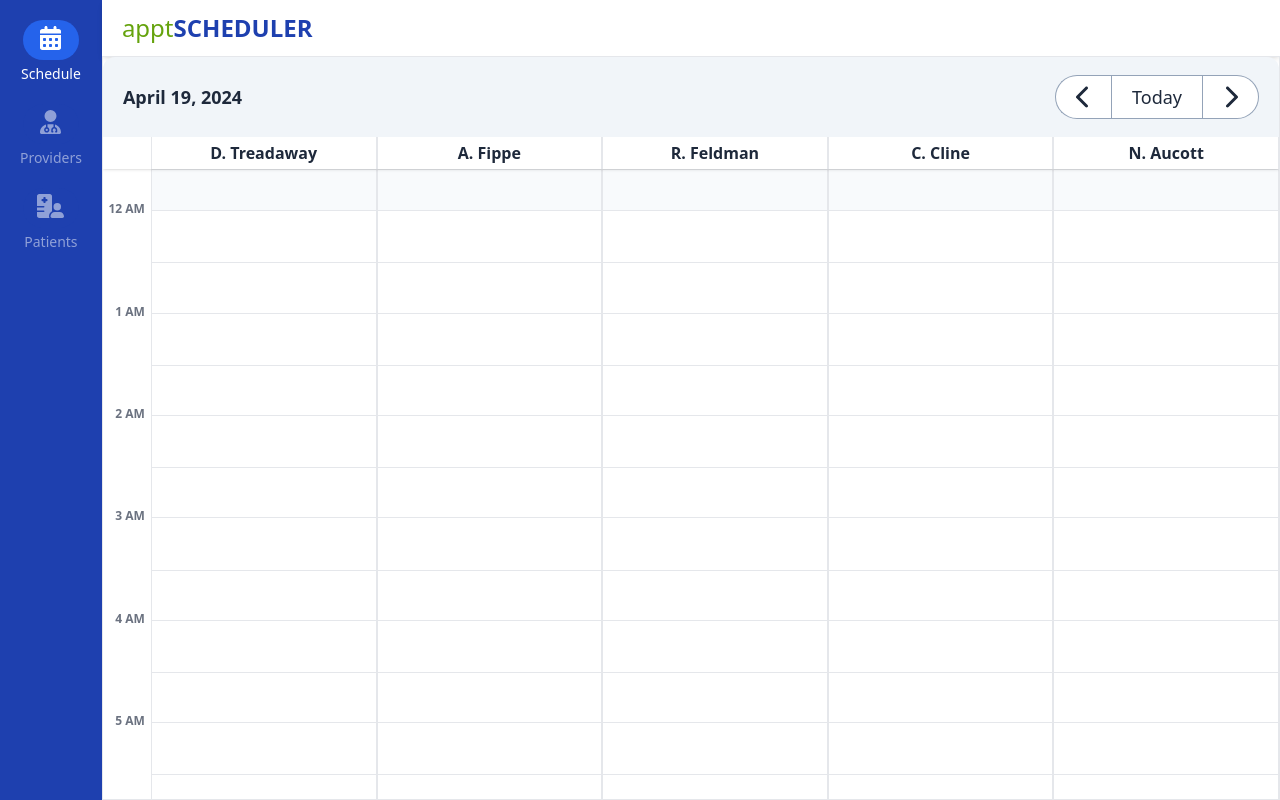
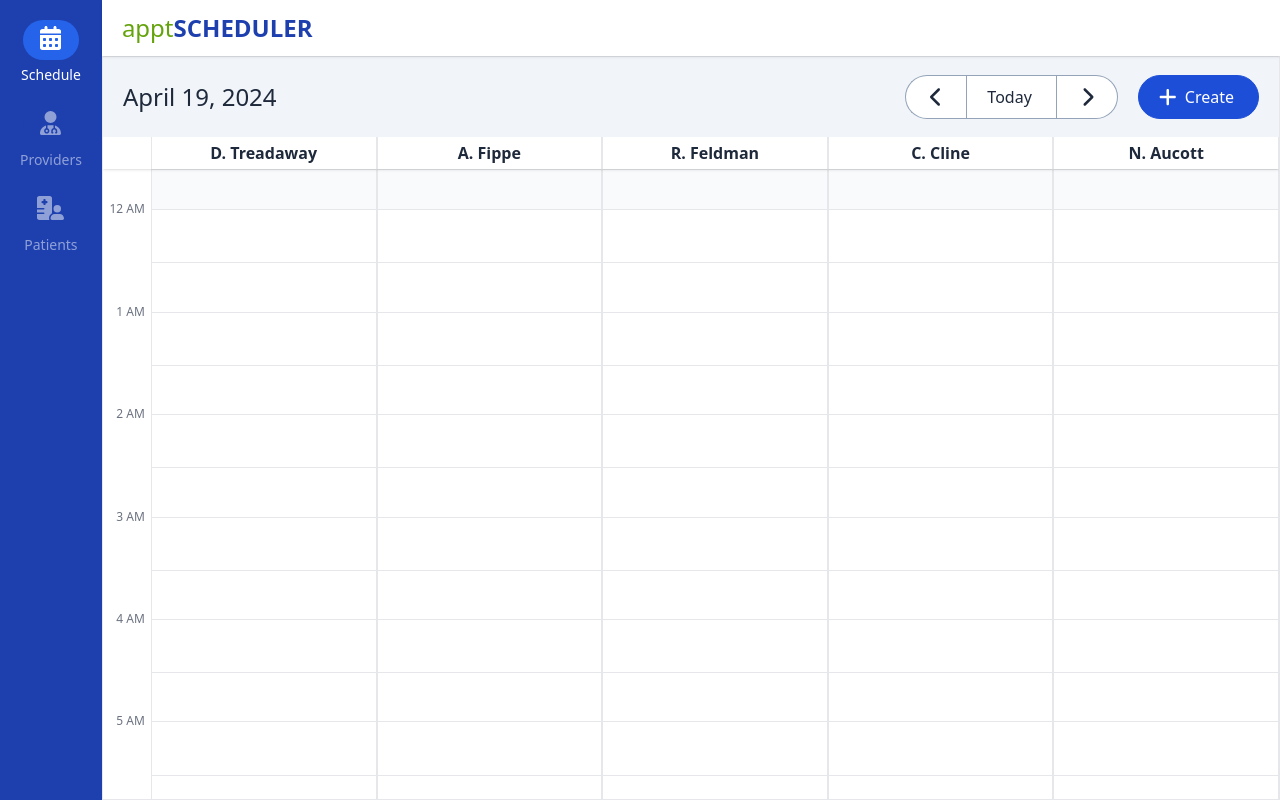
Before and after one commit to srlindsey07/SchedulerVue, a Vue app: page /schedule in a window 1280 px wide. Built offline with nearby package versions, Linux system fonts and the light colour scheme.

Commit message:
Add dialog component update heading styles

```diff
--- a/src/assets/icon-library.ts
+++ b/src/assets/icon-library.ts
@@ -4,6 +4,7 @@ import { faCalendarDays } from '@fortawesome/free-solid-svg-icons/faCalendarDays
 import { faChevronLeft } from '@fortawesome/free-solid-svg-icons/faChevronLeft'
 import { faChevronRight } from '@fortawesome/free-solid-svg-icons/faChevronRight'
 import { faHospitalUser } from '@fortawesome/free-solid-svg-icons/faHospitalUser'
+import { faPlus } from '@fortawesome/free-solid-svg-icons/faPlus'
 import { faUserDoctor } from '@fortawesome/free-solid-svg-icons/faUserDoctor'
 import { faUsers } from '@fortawesome/free-solid-svg-icons/faUsers'
 
@@ -15,4 +16,5 @@ library.add(
     faUsers,
     faChevronLeft,
     faChevronRight,
+    faPlus,
 )
--- a/src/assets/main.css
+++ b/src/assets/main.css
@@ -2,8 +2,41 @@
 @tailwind components;
 @tailwind utilities;
 
-body {
-    @apply text-slate-800;
+@layer base {
+    :root {
+        @apply text-slate-800 text-body-md;
+    }
+
+    h1,
+    .heading-1,
+    h2,
+    .heading-2,
+    h3,
+    .heading-3,
+    h4,
+    .heading-4 {
+        @apply font-medium;
+    }
+
+    h1,
+    .heading-1 {
+        @apply text-heading-1;
+    }
+
+    h2,
+    .heading-2 {
+        @apply text-heading-2;
+    }
+
+    h3,
+    .heading-3 {
+        @apply text-heading-2;
+    }
+
+    h4,
+    .heading-4 {
+        @apply text-heading-3;
+    }
 }
 
 @layer components {
--- a/src/components/AppButton/AppButton.vue
+++ b/src/components/AppButton/AppButton.vue
@@ -32,18 +32,27 @@ const props = withDefaults(
         showLabel: true,
     },
 )
+
+const buttonVariant = computed(() => ({
+    'pl-5': props.showLabel,
+    'button-default': props.variant && props.variant === 'default',
+    'button-primary': props.variant && props.variant === 'primary',
+    'button-text': props.variant && props.variant === 'text',
+    'button-outline': props.variant && props.variant === 'outline',
+}))
 </script>
 
 <template>
     <button
         type="button"
-        class="flex justify-center items-center px font-medium outline-none border h-11 *:h-6 button"
-        :class="variant ? `button-${variant}` : ''"
+        class="flex justify-center items-center px-6 font-medium outline-none border h-11 *:h-5 button"
+        :class="buttonVariant"
         :aria-title="!showLabel ? label : undefined"
     >
         <FontAwesomeIcon
             v-if="!!icon"
             :icon="icon"
+            :class="{ 'mr-2': showLabel }"
         />
         {{ showLabel ? label : '' }}
     </button>
--- a/src/components/AppCalendar/AppCalendar.vue
+++ b/src/components/AppCalendar/AppCalendar.vue
@@ -2,11 +2,15 @@
 import moment, { type Moment } from 'moment'
 import { DateFormat, TimeFormat } from '@/models/calendar-models'
 import type { User } from '@/models/user-models'
-import { computed } from 'vue'
+import { computed, ref } from 'vue'
 import type { Appointment } from '@/models/appointment-models'
 import AppCalendarAppt from './AppCalendarAppt.vue'
 import AppButtonGroup from '../AppButton/AppButtonGroup.vue'
 import AppButton from '../AppButton/AppButton.vue'
+import AppDialog from '../AppDialog/AppDialog.vue'
+import AppDialogHeader from '../AppDialog/AppDialogHeader.vue'
+import AppDialogFooter from '../AppDialog/AppDialogFooter.vue'
+import AppDialogActions from '../AppDialog/AppDialogActions.vue'
 
 const props = withDefaults(
     defineProps<{
@@ -16,6 +20,7 @@ const props = withDefaults(
     }>(),
     {},
 )
+const dialogOpen = ref(false)
 const emit = defineEmits(['update:selectedDate'])
 const minuteRows = 1440
 
@@ -69,14 +74,38 @@ function handleDateChange(newDate: Moment): void {
 </script>
 
 <template>
+    <AppDialog v-model:open="dialogOpen">
+        <AppDialogHeader
+            title="Dialog Title"
+            subtitle="This is a dialog subtitle"
+        />
+
+        <div>This is the dialog body.</div>
+
+        <AppDialogFooter>
+            <AppDialogActions>
+                <AppButton
+                    label="Cancel"
+                    variant="text"
+                    @click="dialogOpen = false"
+                />
+                <AppButton
+                    label="Submit"
+                    variant="text"
+                />
+            </AppDialogActions>
+        </AppDialogFooter>
+    </AppDialog>
     <div className="flex flex-col relative border h-full overflow-hidden">
         <!-- calendar header -->
         <div
-            className="text-lg font-bold bg-slate-100 px flex justify-between items-center basis-20 shrink-0 grow-0 rounded-t-xl"
+            className="bg-slate-100 px flex justify-between items-center basis-20 shrink-0 grow-0"
         >
-            <div>{{ dateSelected.format(DateFormat.DISPLAY) }}</div>
+            <div class="heading-4">
+                {{ dateSelected.format(DateFormat.DISPLAY) }}
+            </div>
 
-            <div>
+            <div class="flex flex-row">
                 <AppButtonGroup variant="outline">
                     <AppButton
                         label="Previous"
@@ -103,6 +132,14 @@ function handleDateChange(newDate: Moment): void {
                         "
                     />
                 </AppButtonGroup>
+
+                <AppButton
+                    label="Create"
+                    :icon="['fas', 'plus']"
+                    variant="primary"
+                    class="ml"
+                    @click="dialogOpen = true"
+                />
             </div>
         </div>
 
@@ -161,7 +198,7 @@ function handleDateChange(newDate: Moment): void {
                                 >
                                     <!-- {{  interval }} -->
                                     <div
-                                        class="w-10 text-xs font-bold text-right text-gray-500 -ml-12.5 -mt-3.5"
+                                        class="w-10 text-body-xs font-medium text-right text-gray-500 -ml-12.5 -mt-3.5"
                                     >
                                         {{ hourLabel(interval) }}
                                     </div>
--- a/src/components/AppCalendar/AppCalendarAppt.vue
+++ b/src/components/AppCalendar/AppCalendarAppt.vue
@@ -26,7 +26,7 @@ const bgColor = computed(() => {
 
 <template>
     <li
-        class="mx-1 p-2 rounded-xl text-sm relative overflow-auto flex flex-col"
+        class="mx-1 p-2 rounded-xl text-body-sm relative overflow-auto flex flex-col"
         :class="`${bgColor} ${appointment.type}`"
     >
         <span>{{ appointment.start.format(TimeFormat.DISPLAY) }}</span>
--- /dev/null
+++ b/src/components/AppDialog/AppDialog.vue
@@ -0,0 +1,39 @@
+<script setup lang="ts">
+import { computed, ref, watch } from 'vue'
+
+const props = withDefaults(
+    defineProps<{
+        open: boolean
+        size?: 'sm' | 'md' | 'lg' | 'xl' // sm: 384px, md: 448px, lg: 512px, xl: 576px
+        closeOnBackdropClick?: boolean
+    }>(),
+    {
+        size: 'md',
+        closeOnBackdropClick: true,
+    },
+)
+const dialog = ref<HTMLDialogElement>()
+
+const dialogSize = computed(() => `max-w-${props.size}`)
+
+watch(
+    () => props.open,
+    (isOpen) => {
+        isOpen ? dialog.value?.showModal() : dialog.value?.close()
+    },
+)
+
+// TODO: Add dialog close when backdrop is clicked
+</script>
+
+<template>
+    <dialog
+        ref="dialog"
+        class="rounded-xl w-full max-w-xl backdrop:bg-smoke-300 backdrop:backdrop-blur-xs"
+        :class="dialogSize"
+    >
+        <div class="dialog-container p flex flex-col">
+            <slot></slot>
+        </div>
+    </dialog>
+</template>
--- /dev/null
+++ b/src/components/AppDialog/AppDialogActions.vue
@@ -0,0 +1,5 @@
+<template>
+    <div class="flex justify-end">
+        <slot></slot>
+    </div>
+</template>
--- /dev/null
+++ b/src/components/AppDialog/AppDialogFooter.vue
@@ -0,0 +1,7 @@
+<script setup lang="ts"></script>
+
+<template>
+    <div class="border-t border-slate-300 mt pt">
+        <slot></slot>
+    </div>
+</template>
--- /dev/null
+++ b/src/components/AppDialog/AppDialogHeader.vue
@@ -0,0 +1,17 @@
+<script setup lang="ts">
+const props = defineProps<{
+    title: string
+    subtitle?: string
+}>()
+</script>
+
+<template>
+    <div class="border-b border-slate-300 text-center pb mb">
+        <h2>{{ title }}</h2>
+        <span
+            v-if="subtitle"
+            class="font-medium"
+            >{{ subtitle }}</span
+        >
+    </div>
+</template>
--- a/src/components/AppSidenav/AppSidenavLink.vue
+++ b/src/components/AppSidenav/AppSidenavLink.vue
@@ -30,7 +30,7 @@ const props = withDefaults(
             />
         </div>
 
-        <span class="text-sm font-medium mt-1">{{ props.label }}</span>
+        <span class="text-body-sm font-medium mt-1">{{ props.label }}</span>
     </RouterLink>
 </template>
 
--- a/src/components/AppTopBar/AppTopBar.vue
+++ b/src/components/AppTopBar/AppTopBar.vue
@@ -1,9 +1,9 @@
 <script setup lang="ts"></script>
 
 <template>
-    <header className="shadow-md bg-white">
+    <header className="relative z-10 shadow bg-white">
         <div className="flex items-center h-14 px">
-            <span className="text-2xl">
+            <span className="text-heading-3">
                 <span className="text-secondary-600 font-medium">appt</span>
                 <span className="text-primary font-bold">SCHEDULER</span>
             </span>
--- a/tailwind.config.js
+++ b/tailwind.config.js
@@ -54,7 +54,20 @@ const smoke = {
 export default {
     content: ['./index.html', './src/**/*.vue'],
     theme: {
+        fontSize: {
+            'heading-4': '1.125rem', // 18px
+            'heading-3': '1.5rem', // 24px
+            'heading-2': '1.75rem', // 28px
+            'heading-1': '2rem', // 32px,
+            'body-xs': '0.75rem', // 12px
+            'body-sm': '0.875rem', // 14px
+            'body-md': '1rem', // 16px
+            'body-lg': '1.125px', // 18px
+        },
         extend: {
+            backdropBlur: {
+                xs: '2px',
+            },
             colors: {
                 primary: primary,
                 secondary: secondary,
@@ -97,6 +110,7 @@ export default {
         { pattern: /row-span-./ },
         { pattern: /^row-span-(1[0-6]|[2-9])$/ },
         { pattern: /border-./ },
+        { pattern: /max-w-./ },
         { pattern: /bg-./ },
         { pattern: /text-./ },
     ],
```
